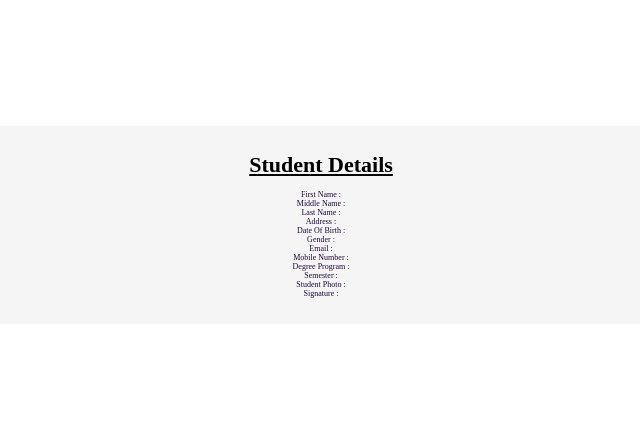
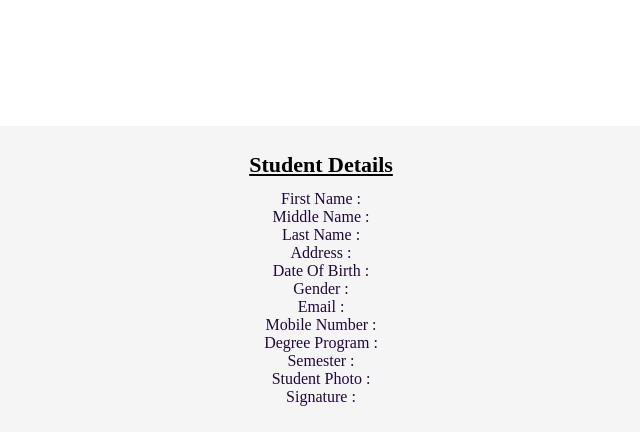
Before and after one commit to smita136/2211_CST, a plain HTML site: page data.html in a window 1280 px wide. Shown: the whole page, without its empty margins (319-959 px from the left). Drawn offline with Linux system fonts and the light colour scheme.

Commit message:
Update data.html

```diff
--- a/data.html
+++ b/data.html
@@ -27,7 +27,7 @@ Click nbfs://nbhost/SystemFileSystem/Templates/ClientSide/html.html to edit this
         </style>
     </head>
     <body>
-        <div class="rect1" style=" font-size: 0.5em;  color: rgb(32, 7, 63); text-align: center; padding-top: 2%;">
+        <div class="rect1" style=" font-size: 1em;  color: rgb(32, 7, 63); text-align: center; padding-top: 2%;">
             <div style="font-size: 22px; color: black; margin: 0 auto; font-weight: bold; text-decoration: underline; padding-bottom: 1%;">Student Details</div>
             First Name : <span id="d1" style="font-weight: bold; text-decoration: underline;">First Name</span><br>
             Middle Name :  <span id="d2" style="font-weight: bold; text-decoration: underline;">Middle Name</span><br>
```
